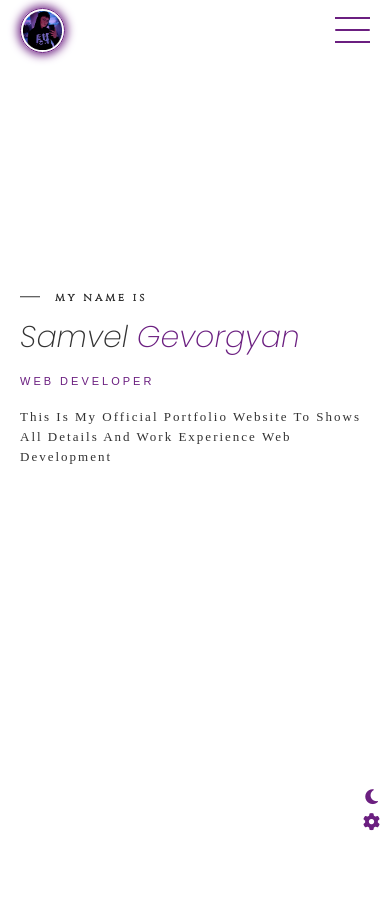
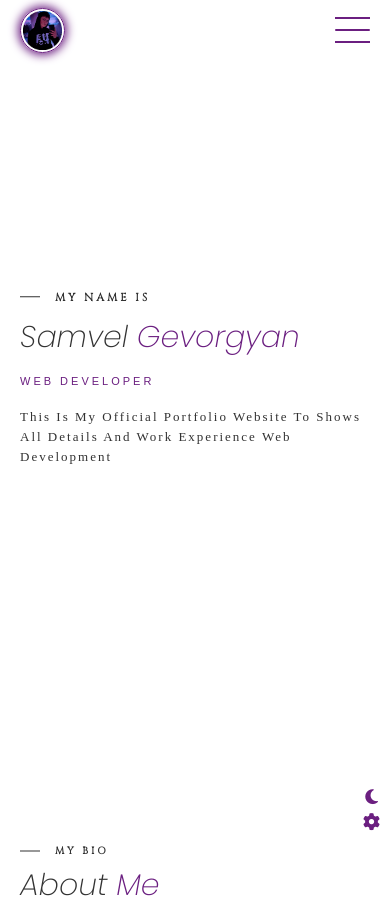
Before and after one commit to GevorgyanSam/Portfolio, a PHP site: page / in a window 390 px wide. Before the commit the page ends 831 px from the top, so only its background shows below. Run offline with PHP 8.4, Linux system fonts and the light colour scheme.

Commit message:
Creating About Section

```diff
--- a/index.html
+++ b/index.html
@@ -143,6 +143,25 @@
             </div>
         </div>
     </header>
+
+
+
+
+                                        <!-- About -->
+
+
+
+
+    <main>
+        <section id="about">
+            <div class="aboutParent">
+                <div class="aboutHeader">
+                    <h2>my bio</h2>
+                    <h1>about <span>me</span></h1>
+                </div>
+            </div>
+        </section>
+    </main>
     <script src="js/jquery-3.6.1.min.js"></script>
     <script src="js/script.js"></script>
 </body>
--- a/src/scss/media.scss
+++ b/src/scss/media.scss
@@ -221,9 +221,9 @@
 
 
 
-// ----- ----- ----- --------------- ----- -----
-// ----- ----- ----- Home ----- -----
-// ----- ----- ----- --------------- ----- -----
+// ----- ----- ----- ---- ----- ----- -----
+// ----- ----- ----- Home ----- ----- -----
+// ----- ----- ----- ---- ----- ----- -----
 
 
 
@@ -608,3 +608,132 @@
     }
 
 }
+
+
+
+// ----- ----- ----- ----- ----- ----- -----
+// ----- ----- ----- About ----- ----- -----
+// ----- ----- ----- ----- ----- ----- -----
+
+
+
+@media only screen and (max-width: 1700px) {
+
+    .aboutParent {
+        padding: 0 150px !important;
+    }
+
+}
+
+@media only screen and (max-width: 1600px) {
+
+    .aboutParent {
+        padding: 0 100px !important;
+    }
+
+}
+
+@media only screen and (max-width: 1500px) {
+
+    .aboutParent {
+        padding: 0 50px !important;
+
+        .aboutHeader {
+
+            h2 {
+                font-size: 12px !important;
+            }
+
+            h1 {
+                margin-top: 0 !important;
+                font-size: 45px !important;
+            }
+        }
+    }
+
+}
+
+@media only screen and (max-width: 800px) {
+
+    .aboutParent {
+
+        .aboutHeader {
+
+            h1 {
+                font-size: 40px !important;
+            }
+        }
+    }
+
+}
+
+@media only screen and (max-width: 700px) {
+
+    .aboutParent {
+        padding: 0 40px !important;
+
+        .aboutHeader {
+
+            h1 {
+                font-size: 35px !important;
+            }
+        }
+    }
+
+}
+
+@media only screen and (max-width: 470px) {
+
+    #about {
+        padding-top: 80px !important;
+        margin-top: -80px !important;
+    }
+
+    .aboutParent {
+        padding: 0 20px !important;
+
+        .aboutHeader {
+
+            h2 {
+                font-size: 10px !important;
+            }
+
+            h1 {
+                margin-top: 5px !important;
+                font-size: 30px !important;
+            }
+        }
+    }
+
+}
+
+@media only screen and (max-width: 370px) {
+
+    .aboutParent {
+        padding: 0 15px !important;
+
+        .aboutHeader {
+
+            h1 {
+                margin-top: 0 !important;
+                font-size: 26px !important;
+            }
+        }
+    }
+
+}
+
+@media only screen and (max-width: 300px) {
+
+    .aboutParent {
+        padding: 0 15px !important;
+
+        .aboutHeader {
+
+            h1 {
+                font-size: 24px !important;
+            }
+        }
+    }
+
+}
--- a/src/scss/style.scss
+++ b/src/scss/style.scss
@@ -62,7 +62,6 @@ body.dark {
 }
 
 body {
-    overflow-x: hidden; // ===== =====
     background-color: var(--background-color-1);
     background-attachment: fixed;
     background-repeat: no-repeat;
@@ -294,9 +293,9 @@ html {
 
 
 
-// ----- ----- ----- --------------- ----- -----
-// ----- ----- ----- Home ----- -----
-// ----- ----- ----- --------------- ----- -----
+// ----- ----- ----- ---- ----- ----- -----
+// ----- ----- ----- Home ----- ----- -----
+// ----- ----- ----- ---- ----- ----- -----
 
 
 
@@ -393,6 +392,7 @@ html {
             font-weight: 600;
             letter-spacing: 3px;
             position: relative;
+            text-transform: uppercase;
 
             &::before {
                 content: "";
@@ -535,3 +535,58 @@ html {
         }
     }
 }
+
+
+
+// ----- ----- ----- ----- ----- ----- -----
+// ----- ----- ----- About ----- ----- -----
+// ----- ----- ----- ----- ----- ----- -----
+
+
+
+#about {
+    padding-top: 100px;
+    margin-top: -100px;
+}
+
+.aboutParent {
+    padding: 0 200px;
+
+    .aboutHeader {
+
+        h2 {
+            color: var(--theme-color);
+            padding-left: 35px;
+            font-size: 14px;
+            font-family: var(--font-family-2);
+            font-weight: 600;
+            letter-spacing: 3px;
+            position: relative;
+            text-transform: uppercase;
+
+            &::before {
+                content: "";
+                position: absolute;
+                height: 1px;
+                width: 20px;
+                background-color: var(--theme-color);
+                left: 0;
+                top: 50%;
+                transform: translateY(-50%);
+            }
+        }
+
+        h1 {
+            margin-top: 10px;
+            color: var(--theme-color);
+            font-size: 50px;
+            font-family: var(--font-family);
+            font-weight: 400;
+            text-transform: capitalize;
+
+            span {
+                color: var(--primary-color);
+            }
+        }
+    }
+}
```
Also changed, not shown: css/media.css, css/style.css.
